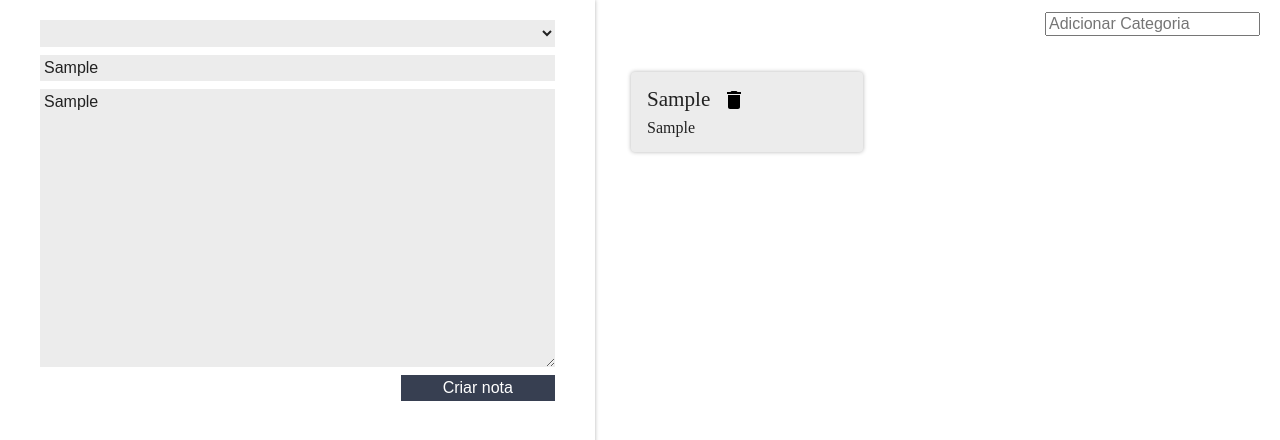
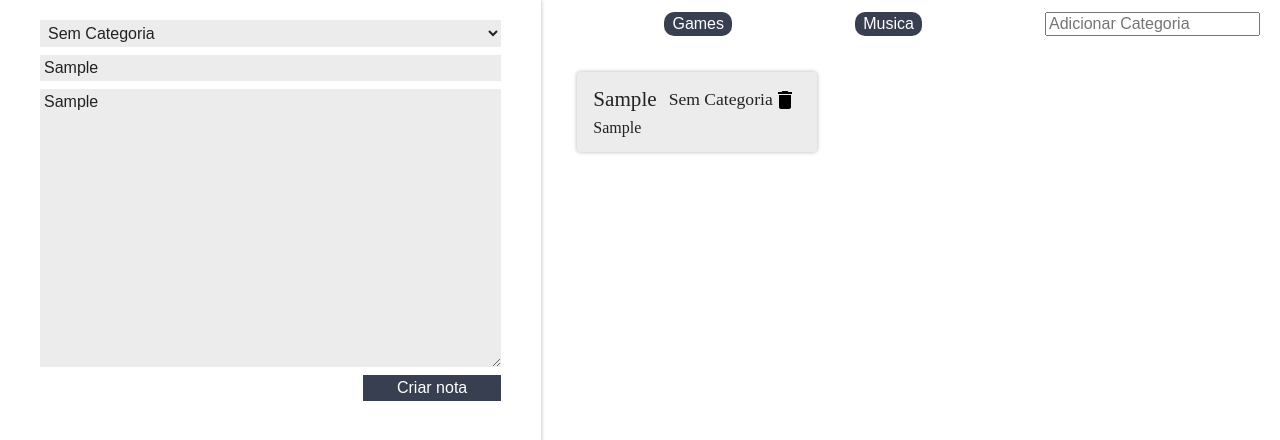
Before and after one commit to BarbaraPSousa/react-conhecendo-biblioteca, a React (Create React App) app: page / in a window 1280 px wide. Both pictures are taken after typing "Sample", "Sample" into the empty fields and a click on the button "Criar nota". Shown: the top 440 px of the page. Built offline with nearby package versions, Linux system fonts and the light colour scheme.

Commit message:
Adicionando categoria aos cards Dinamicamente

```diff
--- a/src/App.js
+++ b/src/App.js
@@ -11,13 +11,14 @@ class App extends Component {
 
     this.state = {
       notas: [],
-      categorias: []
+      categorias: ["Games", "Musica"]
+
     }
   }
 
   //metodo de criar notas
-  criaNota(titulo, texto) {
-    const novaNota = { titulo, texto }
+  criaNota(titulo, texto, categoria) {
+    const novaNota = { titulo, texto, categoria }
     const novoArrayNotas = [...this.state.notas, novaNota]
     const novoEstado = {
       notas: novoArrayNotas
--- a/src/components/CardNota/CardNota.jsx
+++ b/src/components/CardNota/CardNota.jsx
@@ -4,7 +4,7 @@ import { ReactComponent as DeleteSVG } from '../../assests/imagens/delete.svg'
 
 class CardNota extends Component {
 
-  apagar(){ // funçãoq ue recebe o index
+  apagar(){
     const indece = this.props.indece;
     this.props.apagarNota(indece)
   }
@@ -14,6 +14,7 @@ class CardNota extends Component {
       <section className="card-nota">
         <header className="card-nota_cabecalho">
           <h3 className="card-nota_titulo">{this.props.titulo}</h3>
+          <h4>{this.props.categoria}</h4>
           <DeleteSVG onClick={this.apagar.bind(this)}/>
         </header>
 
--- a/src/components/FormularioCadastro/FormularioCadastro.jsx
+++ b/src/components/FormularioCadastro/FormularioCadastro.jsx
@@ -6,10 +6,17 @@ class Formulario extends Component {
     // constutor
     super(props)
     this.titulo = ''
-    this.texte = ''
+    this.texto = ''
+    this.categoria = 'Sem Categoria'
   }
 
   //metodo
+  _handleMudancaCategoria(evento) {
+    // cria categoria
+    evento.stopPropagation()
+    this.categoria = evento.target.value
+  }
+
   _handleMudancaTitulo(evento) {
     //escrever o Titulo
     evento.stopPropagation()
@@ -22,17 +29,21 @@ class Formulario extends Component {
   }
 
   _criarNota(evento) {
-    evento.preventDefault() // não recarega a PG
-    evento.stopPropagation() // não deixa propagar informações
-    this.props.criarNota(this.titulo, this.texto)
+    evento.preventDefault()
+    evento.stopPropagation()
+    this.props.criarNota(this.titulo, this.texto, this.categoria)
   }
 
   render() {
     return (
-      <form className="form-cadastro"
-      onSubmit={this._criarNota.bind(this)}>
-        <select className="form-cadastro_input">
-          {this.props.categorias.map(categoria =>{
+      <form className="form-cadastro" onSubmit={this._criarNota.bind(this)}>
+        <select
+          onChange={this._handleMudancaCategoria.bind(this)}
+          className="form-cadastro_input"
+        >
+          <option>Sem Categoria</option>
+
+          {this.props.categorias.map(categoria => {
             return <option> {categoria}</option>
           })}
         </select>
--- a/src/components/ListaDeNotas/ListaDeNotas.jsx
+++ b/src/components/ListaDeNotas/ListaDeNotas.jsx
@@ -9,7 +9,7 @@ class ListaDeNotas extends Component {
     return (
       // loop
       <ul className="lista-notas">
-        {this.props.notas.map((nota, index) => {
+        {this.props.notas.map((nota, index, categoria) => {
           return (
             <li className="lista-notas_item" key={index}>
 
@@ -17,7 +17,9 @@ class ListaDeNotas extends Component {
               indece={index}
               apagarNota={this.props.apagarNota}
               titulo={nota.titulo}
-              texto={nota.texto}/>
+              texto={nota.texto}
+              categoria={nota.categoria}
+              />
             </li>
           )
         })}
```
